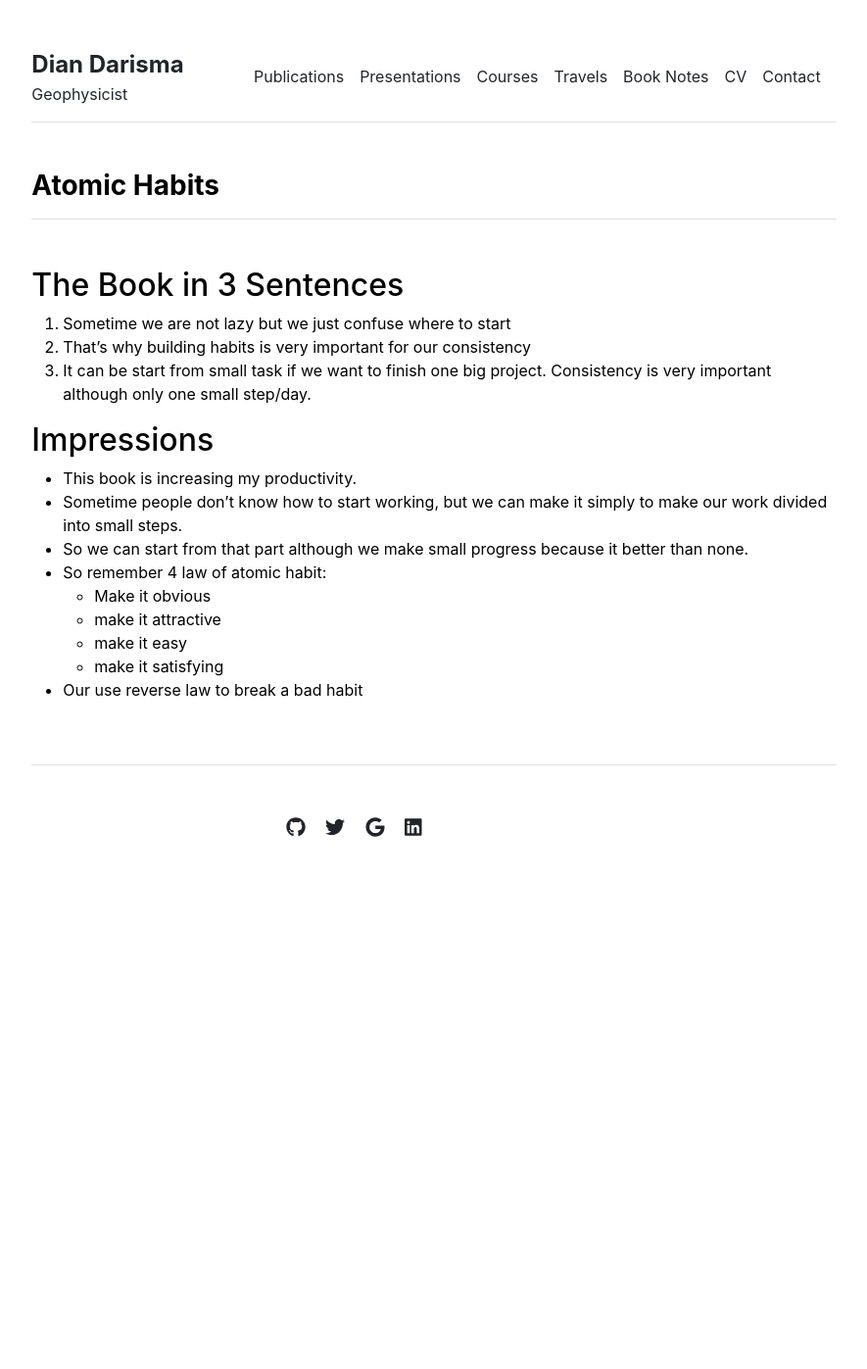
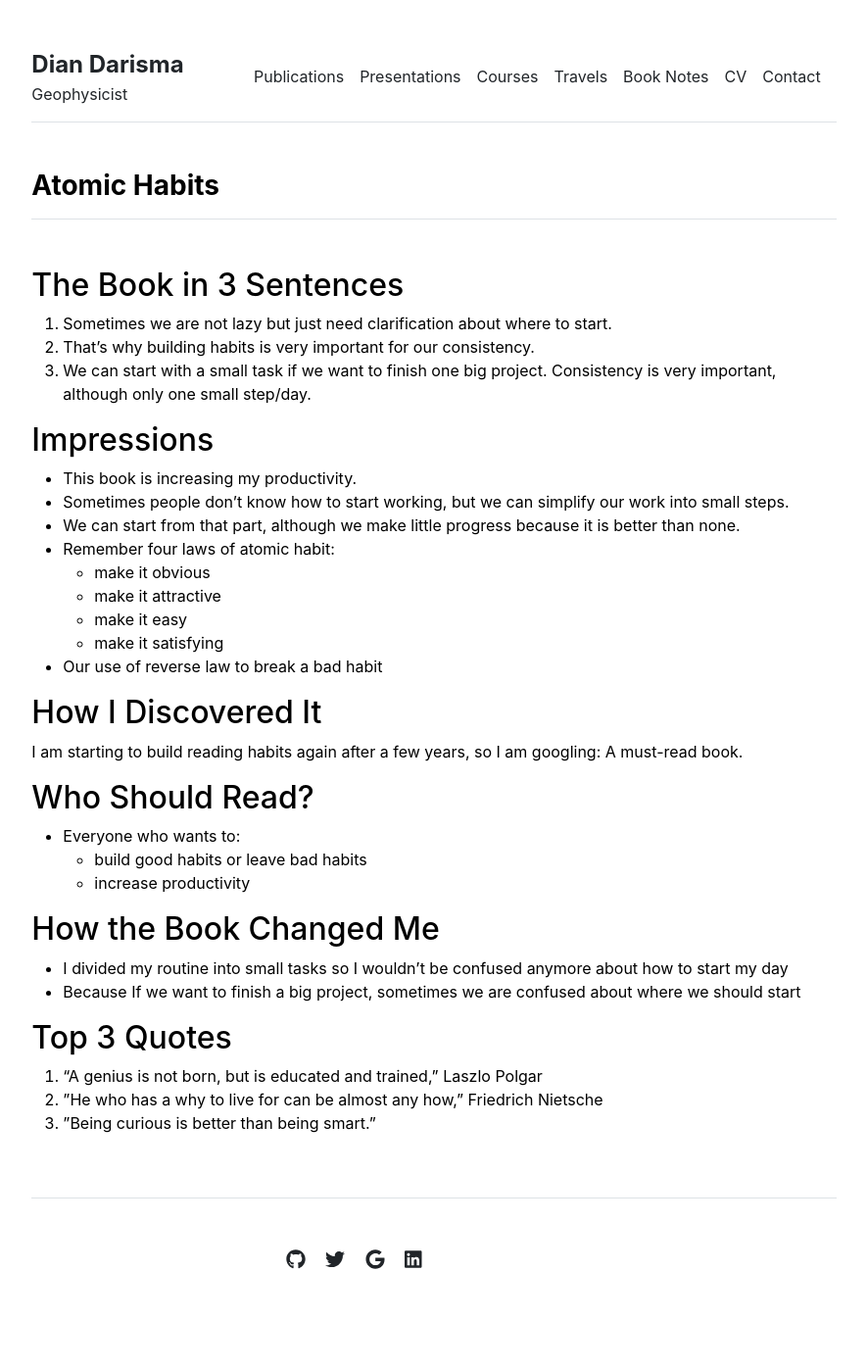
Before and after one commit to diandarisma/diandarisma.github.io, a Jekyll site: the page built from booknotes/atomichabits.md, in a window 1280 px wide. Shown: the whole page at 98% size, without its empty margins (197-1082 px from the left). Built offline with Jekyll 4.4.1, drawn with Linux system fonts in a browser that asks for light colours; before the commit the page ends 955 px from its top, so only the background shows below that.

Commit message:
Update atomichabits.md

```diff
--- a/booknotes/atomichabits.md
+++ b/booknotes/atomichabits.md
@@ -2,21 +2,38 @@
 layout: page
 title: "Atomic Habits"
 ---
-
 The Book in 3 Sentences
 ---
-1. Sometime we are not lazy but we just confuse where to start
-2. That’s why building habits is very important for our consistency
-3. It can be start from small task if we want to finish one big project. Consistency is very important although only one small step/day.
+1. Sometimes we are not lazy but just need clarification about where to start.
+2. That’s why building habits is very important for our consistency.
+3. We can start with a small task if we want to finish one big project. Consistency is very important, although only one small step/day.
 
 Impressions
 ---
 - This book is increasing my productivity.
-- Sometime people don’t know how to start working, but we can make it simply to make our work divided into small steps.
-- So we can start from that part although we make small progress because it better than none.
-- So remember 4 law of atomic habit:
-    - Make it obvious
+- Sometimes people don’t know how to start working, but we can simplify our work into small steps.
+- We can start from that part, although we make little progress because it is better than none.
+- Remember four laws of atomic habit:
+    - make it obvious
     - make it attractive
     - make it easy
     - make it satisfying
-- Our use reverse law to break a bad habit
+- Our use of reverse law to break a bad habit
+
+How I Discovered It
+---
+I am starting to build reading habits again after a few years, so I am googling: A must-read book.
+
+## Who Should Read?
+- Everyone who wants to:
+    - build good habits or leave bad habits
+    - increase productivity
+
+## How the Book Changed Me
+- I divided my routine into small tasks so I wouldn’t be confused anymore about how to start my day
+- Because If we want to finish a big project, sometimes we are confused about where we should start
+
+## Top 3 Quotes
+1. “A genius is not born, but is educated and trained,” Laszlo Polgar
+2. ”He who has a why to live for can be almost any how,” Friedrich Nietsche
+3. ”Being curious is better than being smart.”
```
